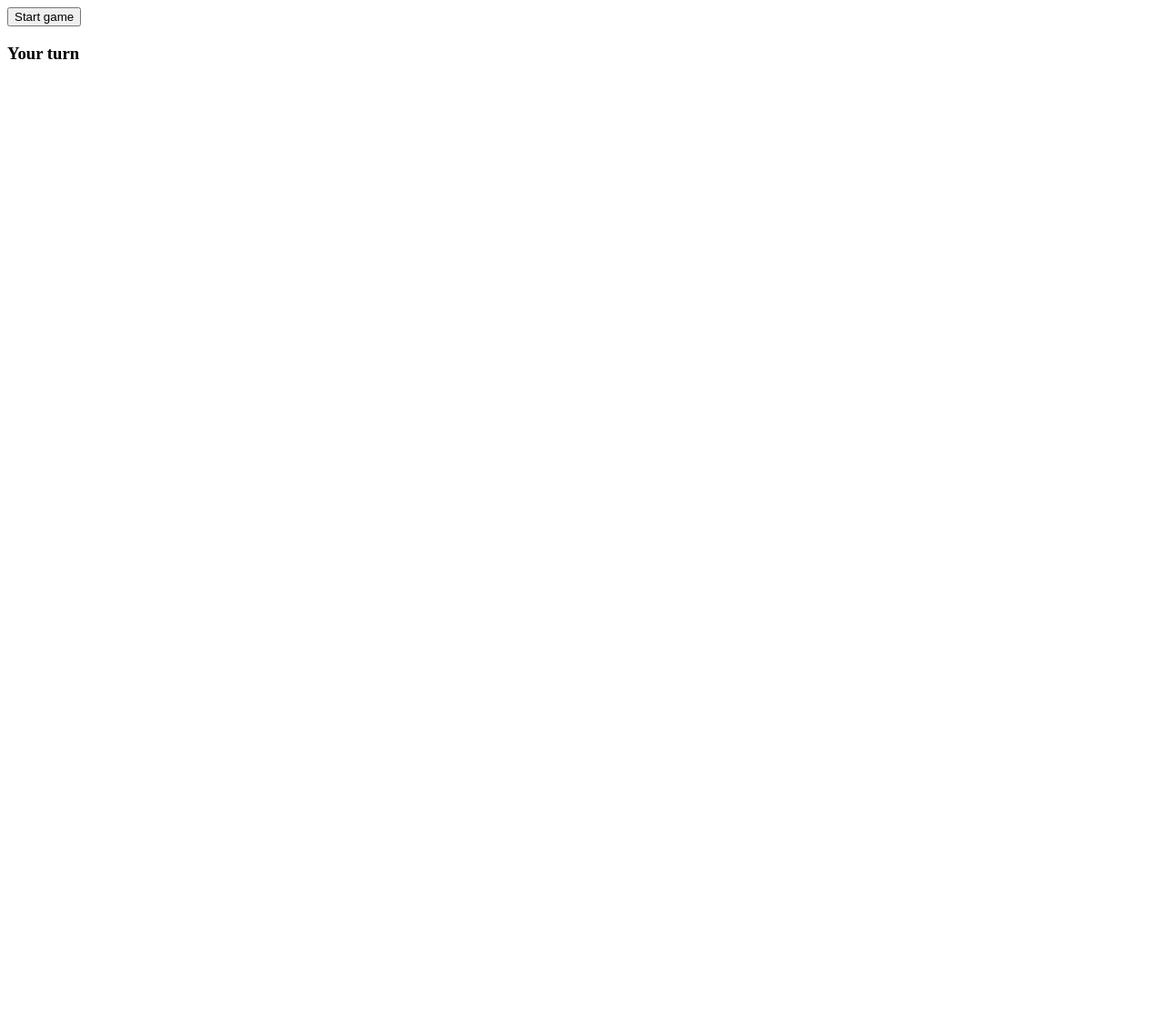
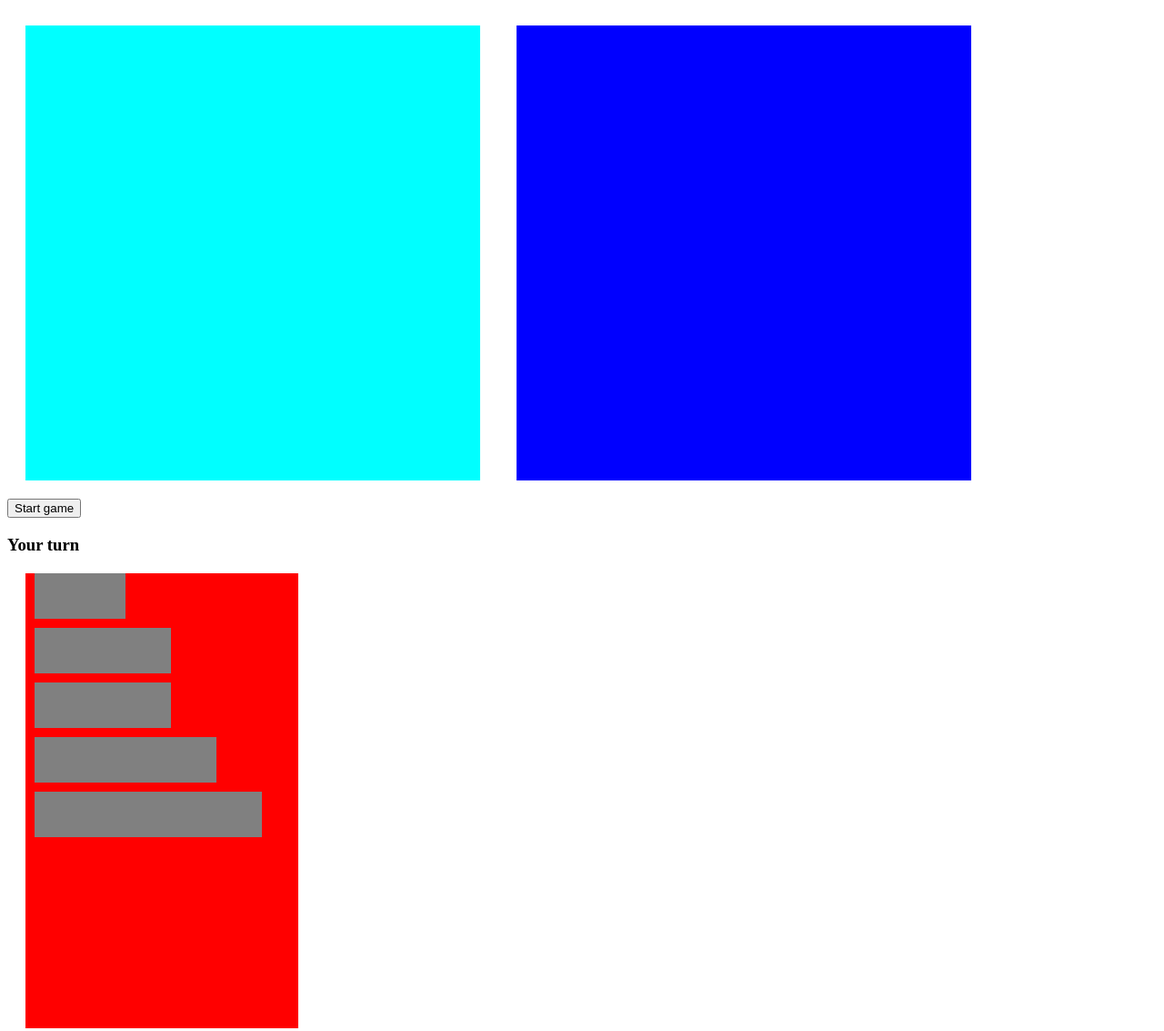
Before and after one commit to samuelbroman/Battleships, a plain HTML site: page index.html in a window 1280 px wide. Shown: the whole page at 91% size. Before the commit the page ends 800 px from the top, so only its background shows below. Drawn offline with Linux system fonts and the light colour scheme.

Commit message:
first successful commit

```diff
--- a/index.html
+++ b/index.html
@@ -4,8 +4,7 @@
     <meta charset="UTF-8">
     <meta name="viewport" content="width=device-width, initial-scale=1.0">
     <title>Battleships</title>
-    <link rel="styleshet" href="style.css">
-    <script src="java.js" charset="utf-8"></script>
+    <link rel="stylesheet" href="style.css">
 </head>
 <body>
     <div class="container">
@@ -18,6 +17,35 @@
         <h3 id="turn">Your turn</h3>
         <h3 id="combatlog"></h3>
     </div>
-    <div class="battlefield"></div>
+    <div class="grid-inventory">
+        <div class="ship size2-container" draggable="true">
+            <div id="size2-1"></div>
+            <div id="size2-2"></div>
+        </div>
+        <div class="ship size3n1-container" draggable="true">
+            <div id="size3n1-1"></div>
+            <div id="size3n1-2"></div>
+            <div id="size3n1-3"></div>
+        </div>
+        <div class="ship size3n2-container" draggable="true">
+            <div id="size3n2-1"></div>
+            <div id="size3n2-2"></div>
+            <div id="size3n2-3"></div>
+        </div>
+        <div class="ship size4-container" draggable="true">
+            <div id="size4-1"></div>
+            <div id="size4-2"></div>
+            <div id="size4-3"></div>
+            <div id="size4-4"></div>
+        </div>
+        <div class="ship size5-container" draggable="true">
+            <div id="size5-1"></div>
+            <div id="size5-2"></div>
+            <div id="size5-3"></div>
+            <div id="size5-4"></div>
+            <div id="size5-5"></div>
+        </div>
+    </div>
 </body>
+<script src="index.js"></script>
 </html>
--- /dev/null
+++ b/index.js
@@ -0,0 +1,51 @@
+//document.addEventListener('DOMcontentloaded', () =>{
+    const playergrid = document.querySelector('.grid-user')
+    const computergrid = document.querySelector('.grid-computer')
+    const inventoryGrid = document.querySelector('.grid-inventory')
+    const ships = document.querySelectorAll('.ship')
+    const size2 = document.querySelector('.size2-container')
+    const size3n1 = document.querySelector('.size3n1-container')
+    const size3n2 = document.querySelector('.size3n2-container')
+    const size4 = document.querySelector('.size4-container')
+    const size5 = document.querySelector('.size5-container')
+    const Startbutton = document.querySelector('#start')
+    const Turnoutput = document.querySelector('#turn')
+    const Info = document.querySelector('#combatlog')
+    const width = 10
+    const playersquares = []
+    const comuptersquares = []
+
+    function Createbattlefield(grid, squares) {
+        for (let i = 0; i < 100; i++){
+            const square = document.createElement('div')
+            square.dataset.id = i
+            grid.appendChild(square)
+            squares.push(square)
+            console.log('swag')
+        }
+    }
+    Createbattlefield(playergrid, playersquares)
+    Createbattlefield(computergrid, comuptersquares)
+    console.log('swag')
+const shipsarray = [
+    {
+    name: 's2', location2: [0, 1]
+    },
+    {
+        name: 's3n1', location3n1: [0, 1, 2]
+    }
+
+]
+
+    const size2random = Math.floor(Math.random(99))
+    if (size2random >= 9 || size2random >= 19 || size2random >= 29 || size2random >= 39 || size2random >= 49 || size2random >= 59 || size2random >= 69 || size2random >= 79 || size2random >= 89 || size2random >= 99)
+    {
+        location2[0] = size2random - 1
+        location2[1] = size2random
+    }
+    else{
+        location2[0] = size2random
+        location2[1] = size2random + 1
+    }
+
+//})
--- a/style.css
+++ b/style.css
@@ -1,10 +1,8 @@
-.grid div{
-width: 50px;
-height: 50px;
-background-color: black;
-}
 
 
+.container{
+    display:flex;
+}
 
 .grid-user{
     width: 500px;
@@ -12,4 +10,71 @@ background-color: black;
     background-color: aqua;
     display: flex;
     flex-wrap: wrap;
+    margin: 20px;
 }
+
+.grid div{
+    width: 50px;
+    height: 50px;
+}
+
+.grid-computer{
+    width: 500px;
+    height: 500px;
+    background-color: blue;
+    display: flex;
+    flex-wrap: wrap;
+    margin: 20px;
+}
+
+.grid-inventory{
+    width: 300px;
+    height: 500px;
+    margin: 20px;
+    background-color: red;
+}
+
+.ship div{
+    width: 50px;
+    height: 50px;
+}
+
+.size2-container{
+    width: 100px;
+    height: 50px;
+    margin: 10px;
+    background-color: gray;
+    display:flex;
+}
+
+.size3n1-container{
+    width: 150px;
+    height: 50px;
+    margin: 10px;
+    background-color: gray;
+    display:flex;
+}
+
+.size3n2-container{
+    width: 150px;
+    height: 50px;
+    margin: 10px;
+    background-color: gray;
+    display:flex;
+}
+
+.size4-container{
+    width: 200px;
+    height: 50px;
+    margin: 10px;
+    background-color: gray;
+    display:flex;
+}
+
+.size5-container{
+    width: 250px;
+    height: 50px;
+    margin: 10px;
+    background-color: gray;
+    display:flex;
+}
```
Also changed, not shown: java.js (deleted).
